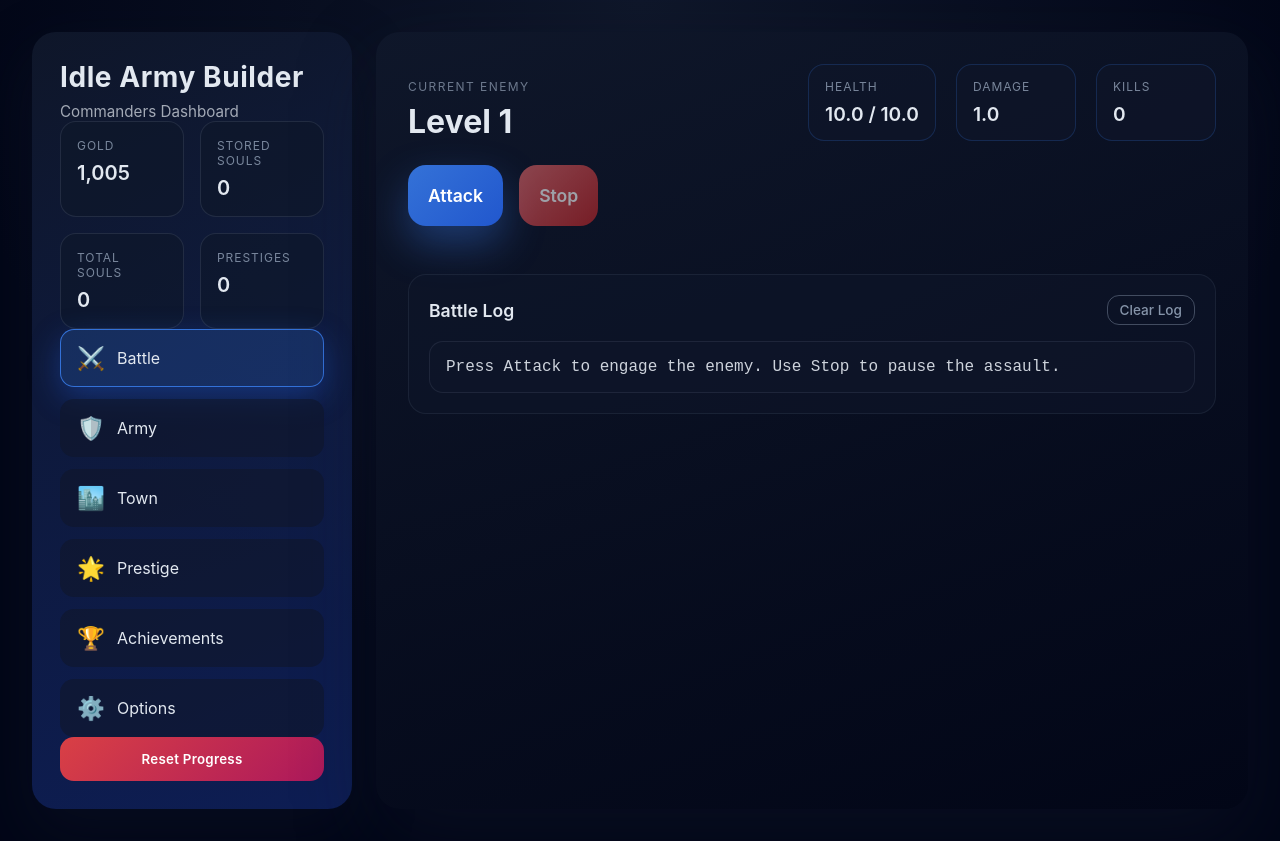
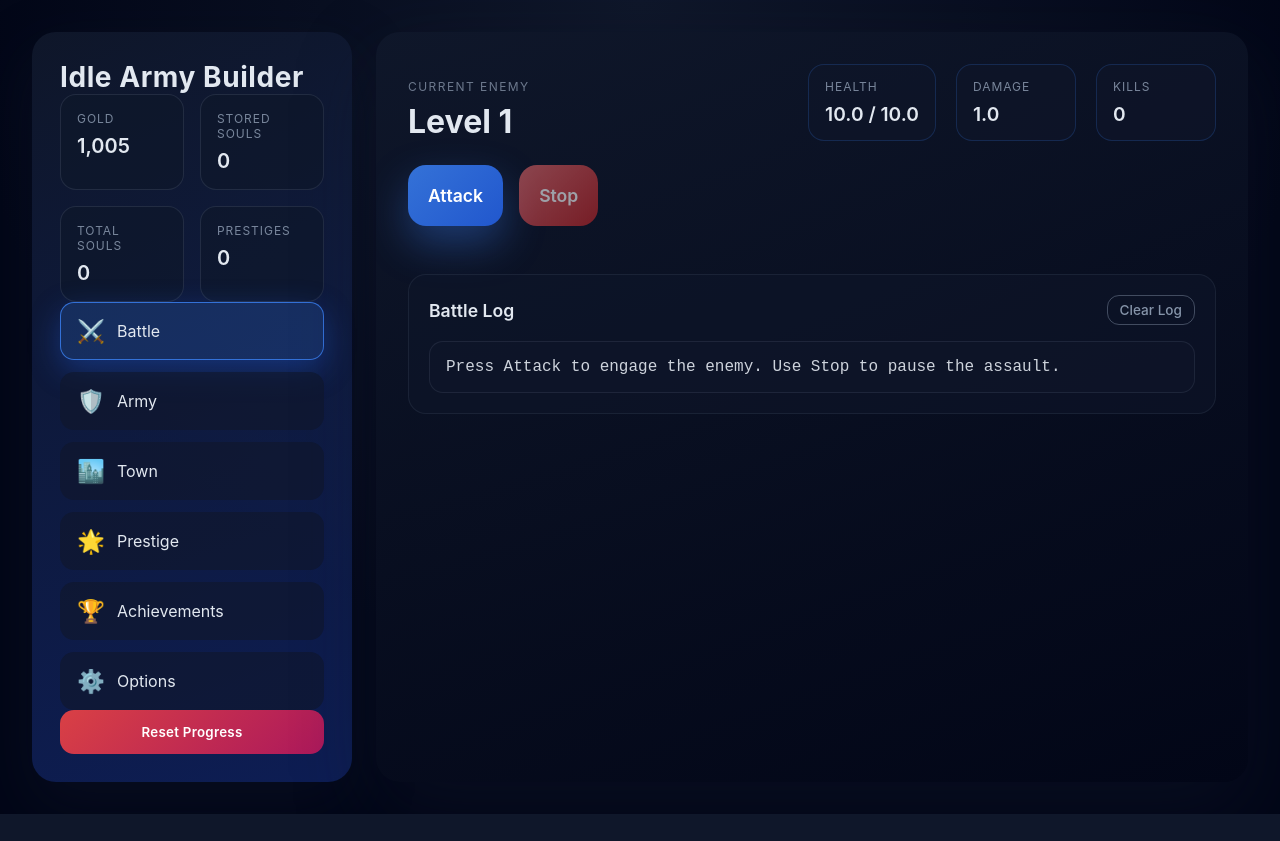
Before and after one commit to aleksandar-radev/army, a Vue app: page / in a window 1280 px wide. After the commit the page ends 814 px from the top, so only its background shows below. Built offline with nearby package versions, Linux system fonts and the light colour scheme.

Commit message:
Remove subtitle from SidebarPanel header for a cleaner UI

```diff
--- a/src/components/layout/SidebarPanel.vue
+++ b/src/components/layout/SidebarPanel.vue
@@ -4,9 +4,6 @@
       <h1 class="title">
         {{ t('sidebar.title') }}
       </h1>
-      <p class="subtitle">
-        {{ t('sidebar.subtitle') }}
-      </p>
     </header>
 
     <section class="summary">
@@ -120,12 +117,6 @@ const openResetModal = ui.openResetModal;
   letter-spacing: 0.02em;
 }
 
-.subtitle {
-  margin: 0;
-  color: rgba(226, 232, 240, 0.7);
-  font-size: 0.95rem;
-}
-
 .summary {
   display: grid;
   grid-template-columns: repeat(auto-fit, minmax(120px, 1fr));
```
